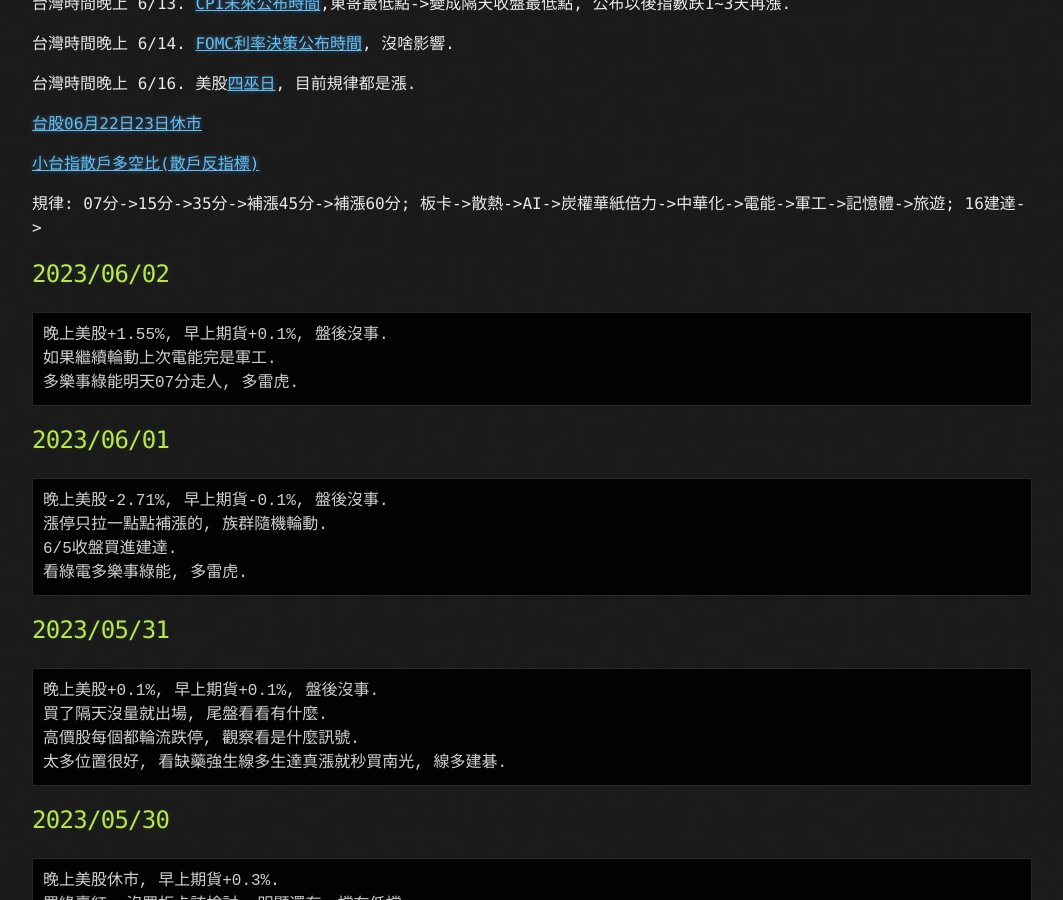
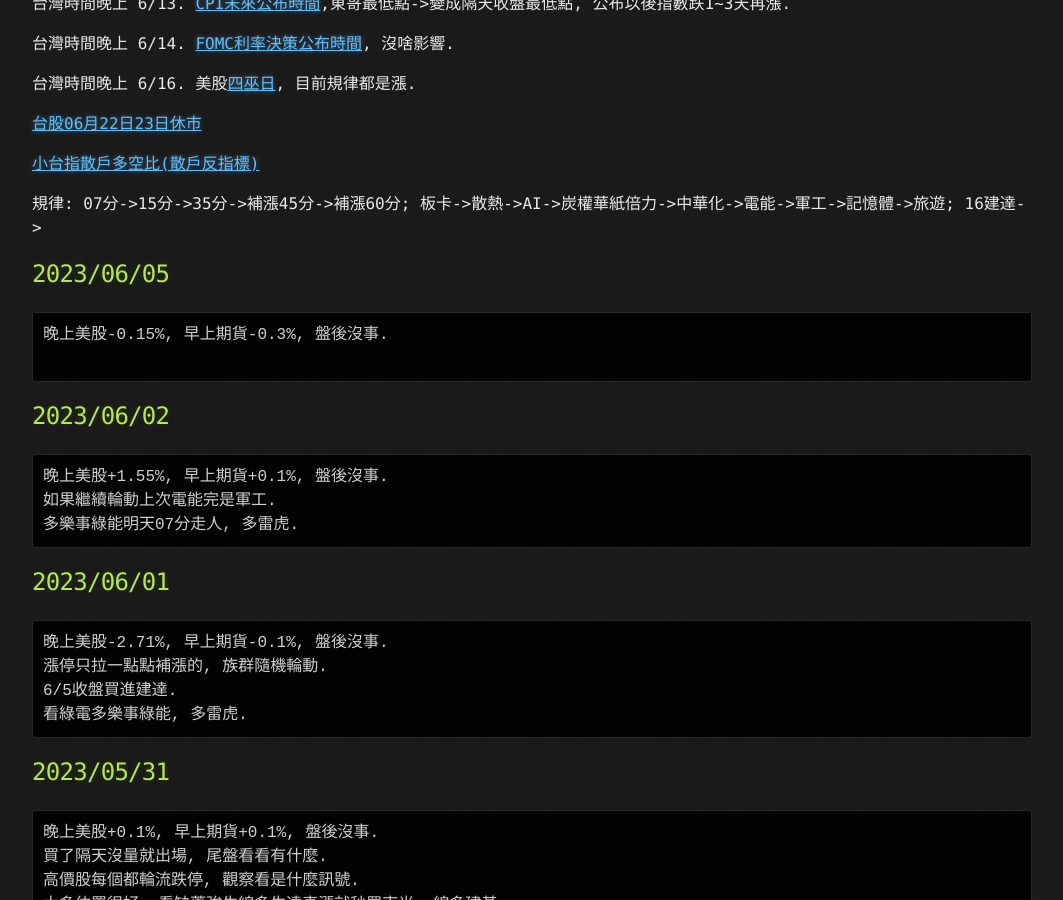
Before and after one commit to lepg5487/Stock_God, a Jekyll site: the page built from index.md, in a window 1280 px wide and 900 px high, scrolled down 346 px. Shown: the whole window, without its empty margins (108-1171 px from the left). Built offline with Jekyll 4.4.1, drawn with Linux system fonts in a browser that asks for light colours; our own code applies the rules of GitHub Pages for plain Markdown files.

Commit message:
Update index.md

````diff
--- a/index.md
+++ b/index.md
@@ -17,6 +17,12 @@ layout: testlayouts
 [小台指散戶多空比(散戶反指標)](https://www.macromicro.me/charts/20069/tw-mtx-long-to-short-ratio-of-individual-player)
 
 規律: 07分->15分->35分->補漲45分->補漲60分; 板卡->散熱->AI->炭權華紙倍力->中華化->電能->軍工->記憶體->旅遊; 16建達->
+
+## 2023/06/05
+```
+晚上美股-0.15%, 早上期貨-0.3%, 盤後沒事.
+
+```
 
 ## 2023/06/02
 ```
````
